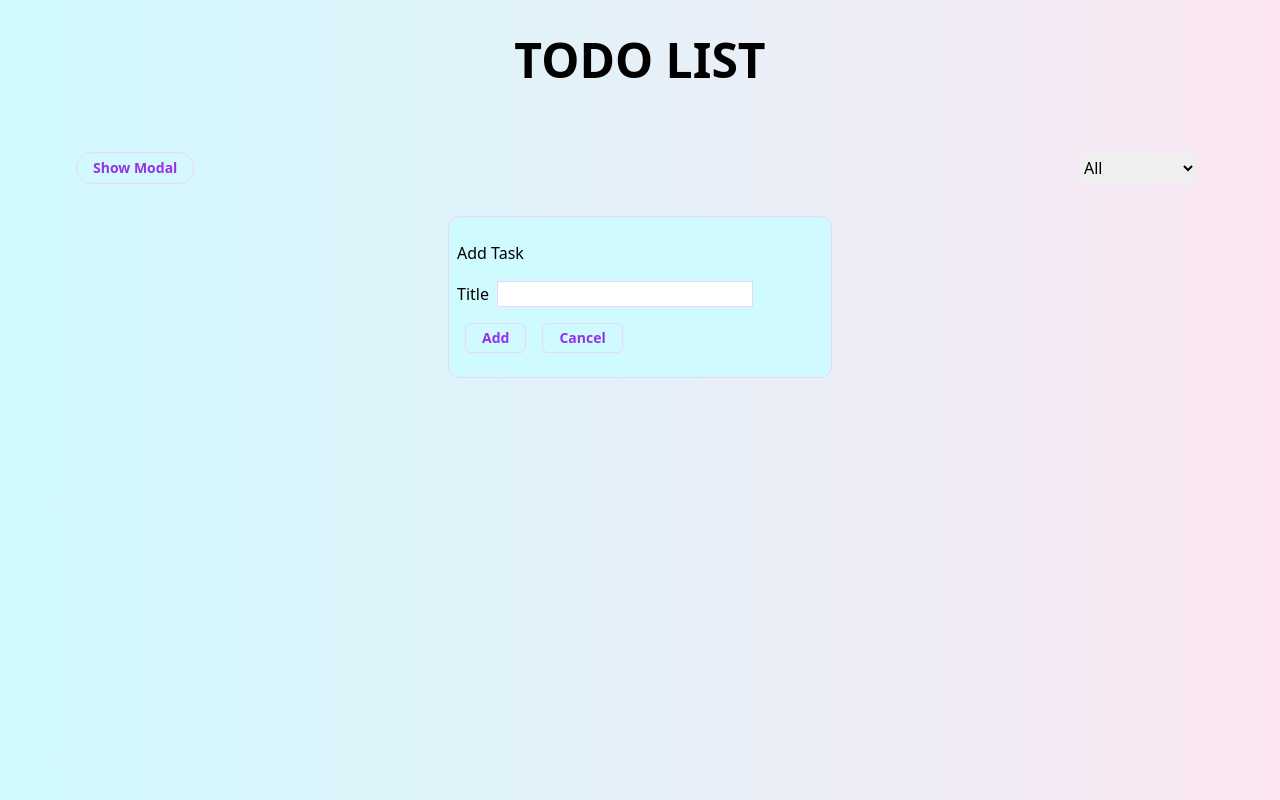
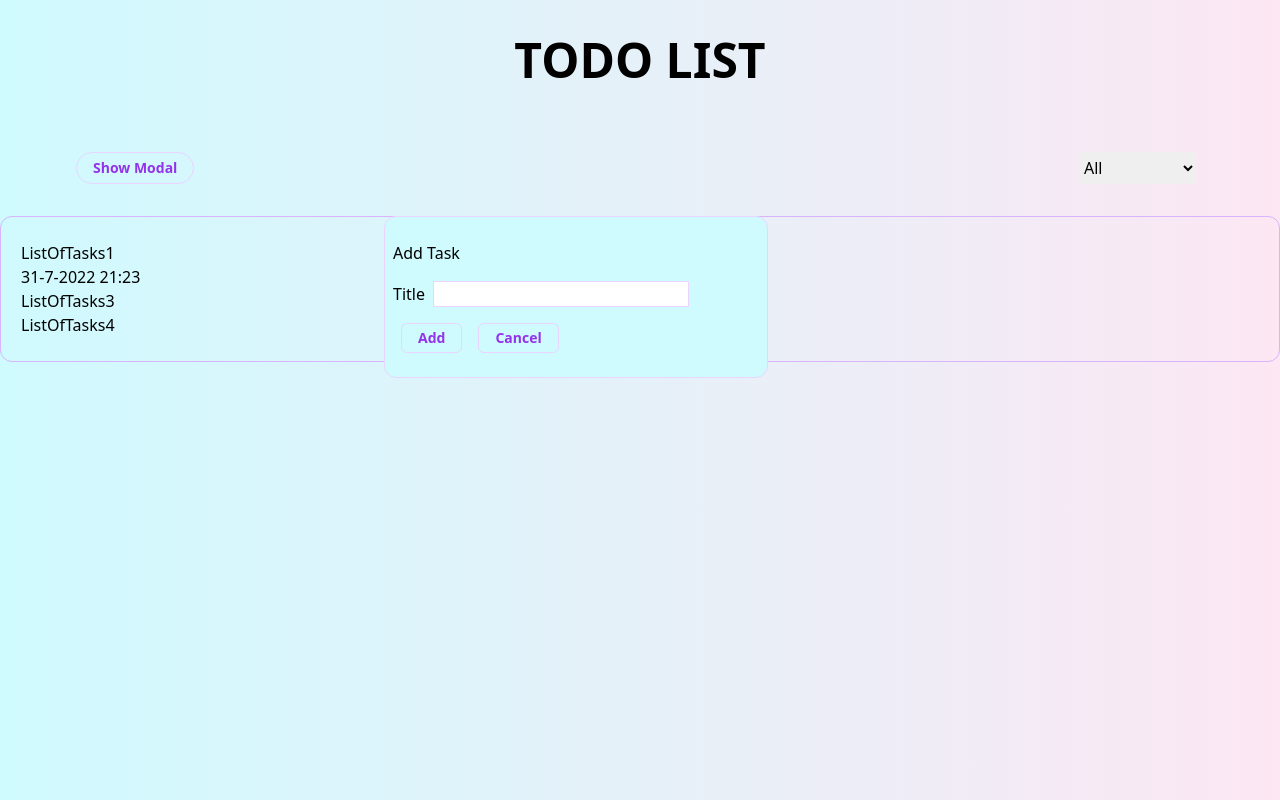
Before and after one commit to YuriiChertkov/todo_app, a React (Create React App) app: page / in a window 1280 px wide. Both pictures are taken after a click on the button "Show Modal". Built offline with nearby package versions, Linux system fonts and the light colour scheme.

Commit message:
list of tasks

```diff
--- a/src/App.jsx
+++ b/src/App.jsx
@@ -1,12 +1,14 @@
 import React from "react";
 import AppHeader from "./components/AppHeader";
 import AppTitle from "./components/AppTitle";
+import ListOfTasks from "./components/ListOfTasks";
 
 function App() {
   return (
-    <div className='h-screen bg-gradient-to-r from-cyan-100 to-pink-100'>
+    <div className="h-screen bg-gradient-to-r from-cyan-100 to-pink-100">
       <AppTitle> TODO LIST</AppTitle>
       <AppHeader />
+      <ListOfTasks />
     </div>
   );
 }
--- /dev/null
+++ b/src/components/ListOfTasks.jsx
@@ -0,0 +1,17 @@
+import React from "react";
+import TaskItem from "./TaskItem";
+
+const ListOfTasks = () => {
+  return (
+    <div className="px-5 py-6 z-0 container mx-auto border rounded-xl border-purple-300">
+      <div>ListOfTasks1</div>
+      <div>
+        <TaskItem />
+      </div>
+      <div>ListOfTasks3</div>
+      <div>ListOfTasks4</div>
+    </div>
+  );
+};
+
+export default ListOfTasks;
--- /dev/null
+++ b/src/components/TaskItem.jsx
@@ -0,0 +1,12 @@
+import React from "react";
+
+const TaskItem = () => {
+  const today = new Date();
+  const date =
+    today.getDate() + "-" + (today.getMonth() + 1) + "-" + today.getFullYear();
+  const time = today.getHours() + ":" + today.getMinutes();
+  const dateTime = date + " " + time;
+  return <div>{dateTime}</div>;
+};
+
+export default TaskItem;
--- a/src/components/TodoModal.jsx
+++ b/src/components/TodoModal.jsx
@@ -1,28 +1,28 @@
 import React from "react";
 import toast, { Toaster } from "react-hot-toast";
-const notify = () => toast("Successfuly added!");
+const notify = () => toast("Successfully added!");
 const TodoModal = ({ setIsOpen }) => {
   return (
-    <div className='container mx-auto px-2 py-6 w-96 border rounded-xl border-purple-200 bg-cyan-100'>
+    <div className="fixed mx-96 z-50 px-2 py-6 w-96 border rounded-xl border-purple-200 bg-cyan-100">
       Add Task
       <div>
         <div>
           Title
           <input
-            className='ml-2 my-4 w-64 border border-purple-200'
-            title='Titles'
-            type='text'
+            className="ml-2 my-4 w-64 border border-purple-200"
+            title="Titles"
+            type="text"
           />
         </div>
         <button
-          className='mx-2 px-4 py-1 text-sm text-purple-600 font-semibold rounded-md border border-purple-200 hover:text-white hover:bg-purple-600 hover:border-transparent'
+          className="mx-2 px-4 py-1 text-sm text-purple-600 font-semibold rounded-md border border-purple-200 hover:text-white hover:bg-purple-600 hover:border-transparent"
           onClick={notify}
         >
           Add
         </button>
 
         <button
-          className='mx-2 px-4 py-1 text-sm text-purple-600 font-semibold rounded-md border border-purple-200 hover:text-white hover:bg-purple-600 hover:border-transparent'
+          className="mx-2 px-4 py-1 text-sm text-purple-600 font-semibold rounded-md border border-purple-200 hover:text-white hover:bg-purple-600 hover:border-transparent"
           onClick={() => setIsOpen(false)}
         >
           Cancel
--- a/tailwind.config.js
+++ b/tailwind.config.js
@@ -2,6 +2,9 @@
 module.exports = {
   content: ["./src/**/*.{js,jsx,ts,tsx}"],
   theme: {
+    container: {
+      center: true,
+    },
     extend: {},
   },
   plugins: [],
```
